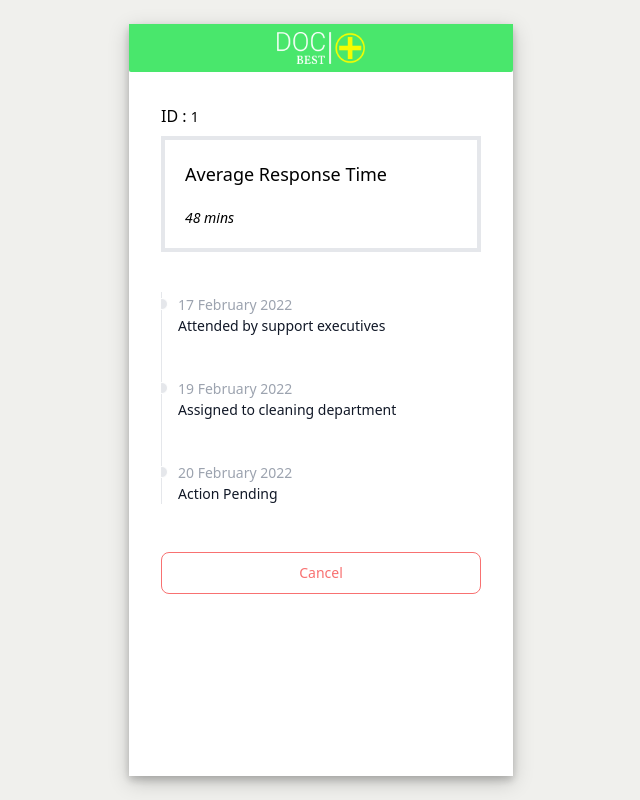
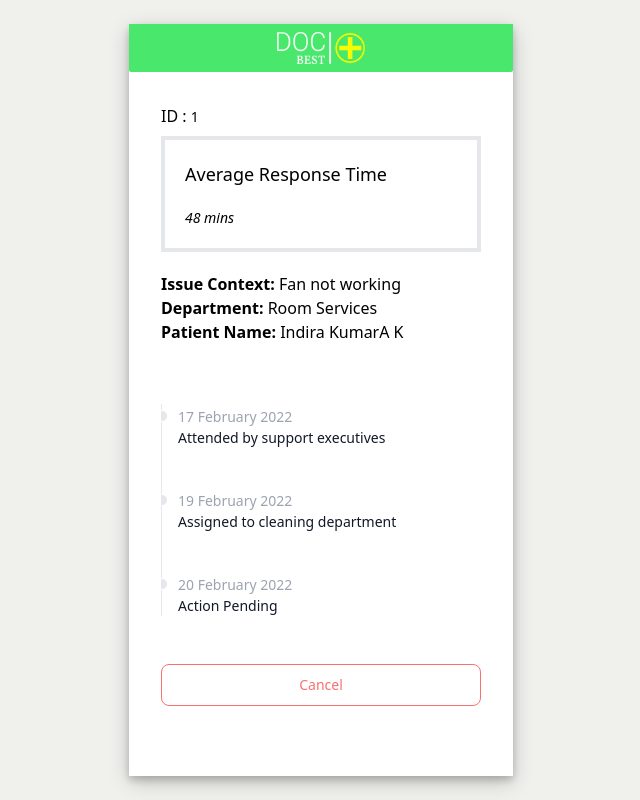
Before and after one commit to Aashray446/IssueRaiser, a React (Vite) app in the folder issue-raiser/: page /pendingRequest/1 in a window 1280 px wide. Shown: the whole page, without its empty margins (319-959 px from the left). Built offline with nearby package versions, Linux system fonts and the light colour scheme.

Commit message:
Pending Issue Page Patient Details updated

```diff
--- a/issue-raiser/src/components/PendingRequest.jsx
+++ b/issue-raiser/src/components/PendingRequest.jsx
@@ -2,7 +2,6 @@ import React from "react";
 import { useParams } from "react-router-dom";
 // import Timeline from "./Timeline";
 const PendingRequest = () => {
-
   const { id } = useParams();
 
   const TimelineData = [
@@ -19,14 +18,33 @@ const PendingRequest = () => {
       Action: "Action Pending",
     },
   ];
+  const patientData = {
+    firstName: "Indira Kumar",
+    lastName: "A K",
+    department: "Room Services",
+    issueContext: "Fan not working",
+  };
   return (
     <div className="p-8">
-      <div className="mb-2">ID : <span className="text-sm"> {id}</span></div>
+      <div className="mb-2">
+        ID : <span className="text-sm"> {id}</span>
+      </div>
       <div className="border-solid border-4 p-5 border-rounded hover:border-dotted">
         <div className="text-lg">Average Response Time</div>
         <div className="mt-5 text-sm">
           <i>48 mins</i>
         </div>
+      </div>
+      <div className="p-5 pl-0">
+        <p>
+          <b>Issue Context:</b> {patientData.issueContext}
+        </p>
+        <p>
+          <b>Department:</b> {patientData.department}
+        </p>
+        <p>
+          <b>Patient Name:</b> {patientData.firstName + patientData.lastName}
+        </p>
       </div>
       <div className="overflow-y-auto">
         <ol class="relative border-l border-gray-200 dark:border-gray-700 mt-10">
```
